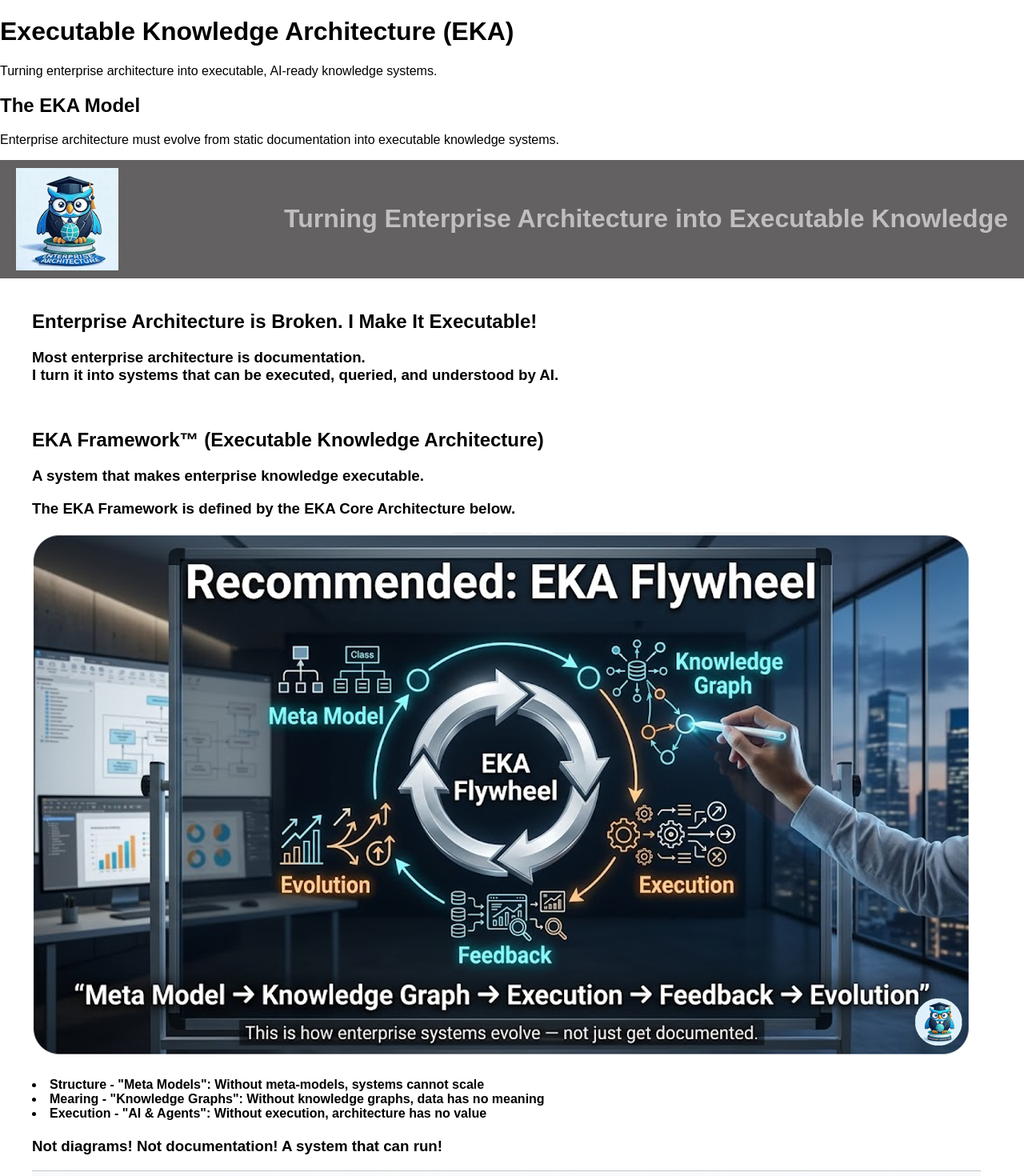
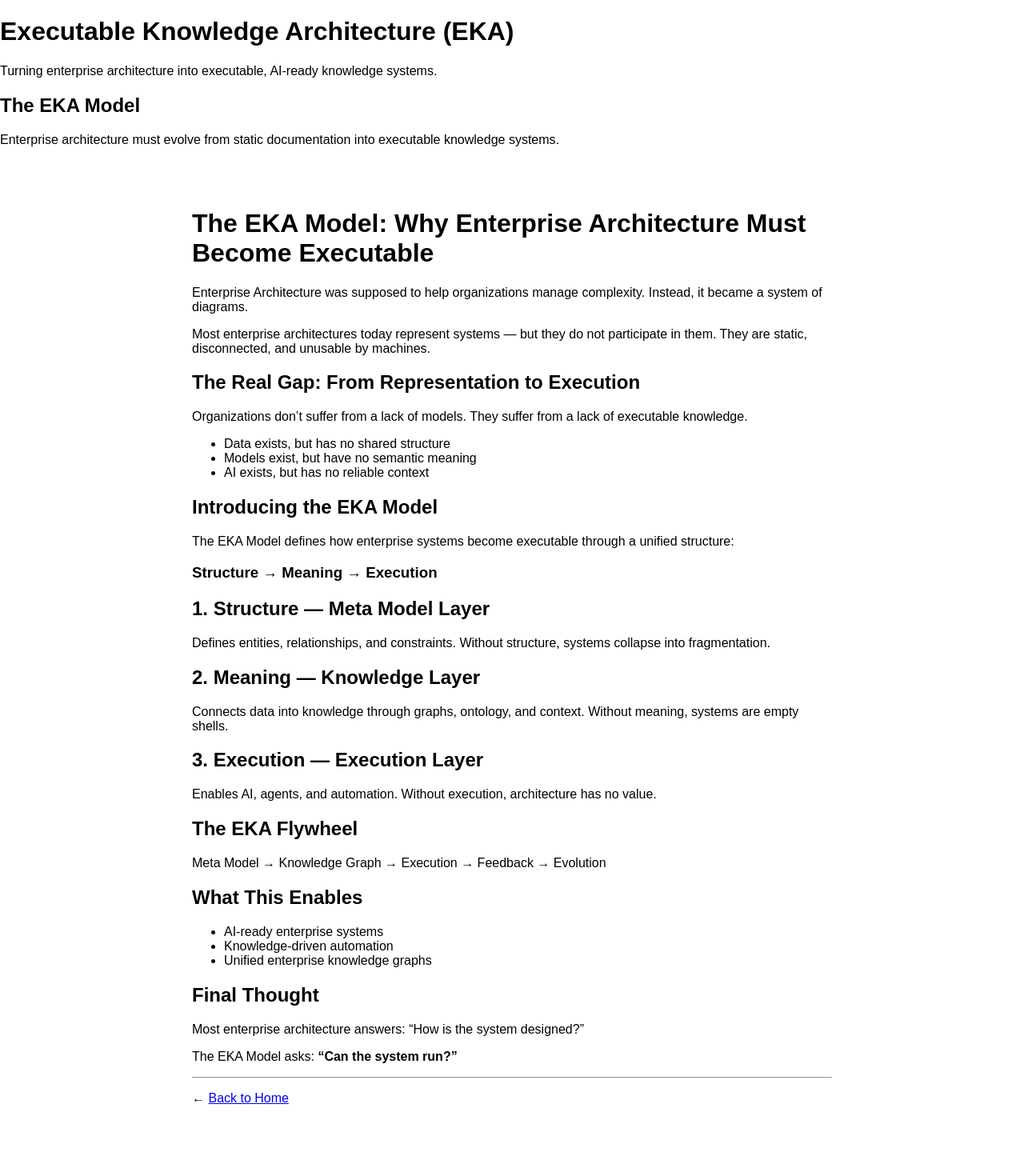
Before and after one commit to yasenstar/xiaoqiweb, a React (Create React App) app: page /eka-model in a window 1280 px wide. Shown: the top 1470 px of the page at 80% size. After the commit the page ends 1438 px from the top, so only its background shows below. Built offline with nearby package versions, Linux system fonts and the light colour scheme.

Commit message:
update coursecard

```diff
--- a/package.json
+++ b/package.json
@@ -9,6 +9,7 @@
     "@testing-library/user-event": "^13.5.0",
     "react": "^19.2.1",
     "react-dom": "^19.2.1",
+    "react-helmet": "^6.1.0",
     "react-router-dom": "^7.10.1",
     "react-scripts": "5.0.1",
     "web-vitals": "^2.1.4"
--- a/src/App.js
+++ b/src/App.js
@@ -1,78 +1,106 @@
 import React from 'react';
-// import { BrowserRouter as Router, Routes, Route, Link } from 'react-router-dom';
+import { BrowserRouter, Routes, Route, Link } from 'react-router-dom';
 import CourseList from './pages/CourseList';
+import EKAModel from "./pages/eka-model";
 import logo from './logo.jpeg';
 import './App.css';
 
-function App() {
+// function App() {
+//   return (
+//     <div className="App">
+//       <div className="home-container">
+//         <header className="navbar">
+//           <img className="logo" src={logo} alt="ea-logo" />
+//           <h1>Turning Enterprise Architecture into Executable Knowledge</h1>
+//         </header>
+
+//         <main className="main-content">
+//           <section id="about">
+//             <h2>Enterprise Architecture is Broken. I Make It Executable!</h2>
+//             <h3>Most enterprise architecture is documentation.<br/>I turn it into systems that can be executed, queried, and understood by AI.</h3>
+//             <br/>
+//             <h2>EKA Framework™ (Executable Knowledge Architecture)</h2>
+//             <h3>A system that makes enterprise knowledge executable.</h3>
+//             <h3>The EKA Framework is defined by the EKA Core Architecture below.</h3>
+//             <div className="border border-gray-200 overflow-hidden rounded-sm shadow-sm transition-shadow hover:shadow-md">
+//               <img
+//                 src="EKA.png" alt="EKA"
+//                 className="w-full h-auto aspect-video object-cover group-hover:scale-105 transition-transform duration-300"
+//               />
+//             </div>
+//             <h4>
+//               <li>Structure - "Meta Models": Without meta-models, systems cannot scale</li>
+//               <li>Mearing - "Knowledge Graphs":  Without knowledge graphs, data has no meaning</li>
+//               <li>Execution - "AI & Agents": Without execution, architecture has no value</li>
+//             </h4>
+//             <h3>Not diagrams! Not documentation! A system that can run!</h3>
+//             <div className="border border-gray-200 overflow-hidden rounded-sm shadow-sm transition-shadow hover:shadow-md">
+//               <img
+//                 src="EKA_Layered_Framework.png" alt="EKA Framework"
+//                 className="w-full h-auto aspect-video object-cover group-hover:scale-105 transition-transform duration-300"
+//               />
+//             </div>
+//             <div>
+//               <li>Transform enterprise architecture into AI-ready systems</li>
+//               <li>Build knowledge graphs with real business meaning</li>
+//               <li>Enable intelligent automation and decision-making</li>
+//               <li>Connect fragmented systems into a unified knowledge layer</li>
+//             </div>
+//           </section>
+//           <section id="share">
+//             <CourseList />
+//             <h3>Explore the Framework (TBA)</h3>
+//             <h3>App to Your System (TBA)</h3>
+//           </section>
+//           <section>
+//             <h2>Who Am I?</h2>
+//             <p>
+//               I work at the intersection of Enterprise Architecture, Knowledge Graphs, and AI.<br/>
+//               My focus is not modeling systems —<br/>
+//               but making them computable, connected, and executable.<br/>
+//               I design frameworks that turn fragmented enterprise knowledge into structured systems that AI can understand and act on.
+//             </p>
+//           </section>
+
+//           <section id="contact">
+//             <h2>Contact Me</h2>
+//             <p>Email me at <a className="App-link" href="mailto:xiaoqizhao@outlook.com">my Email </a></p>
+//           </section>
+//         </main>
+
+//         <footer className="footer">
+//           <p>© 2025~2026 Xiaoqi Website. All rights reserved.</p>
+//         </footer>
+//       </div>
+//     </div>
+//   );
+// }
+
+// export default App;
+
+function Home() {
   return (
-    <div className="App">
-      <div className="home-container">
-        <header className="navbar">
-          <img className="logo" src={logo} alt="ea-logo" />
-          <h1>Turning Enterprise Architecture into Executable Knowledge</h1>
-        </header>
+    <div>
+      <h1>Executable Knowledge Architecture (EKA)</h1>
 
-        <main className="main-content">
-          <section id="about">
-            <h2>Enterprise Architecture is Broken. I Make It Executable!</h2>
-            <h3>Most enterprise architecture is documentation.<br/>I turn it into systems that can be executed, queried, and understood by AI.</h3>
-            <br/>
-            <h2>EKA Framework™ (Executable Knowledge Architecture)</h2>
-            <h3>A system that makes enterprise knowledge executable.</h3>
-            <h3>The EKA Framework is defined by the EKA Core Architecture below.</h3>
-            <div className="border border-gray-200 overflow-hidden rounded-sm shadow-sm transition-shadow hover:shadow-md">
-              <img
-                src="EKA.png" alt="EKA"
-                className="w-full h-auto aspect-video object-cover group-hover:scale-105 transition-transform duration-300"
-              />
-            </div>
-            <h4>
-              <li>Structure - "Meta Models": Without meta-models, systems cannot scale</li>
-              <li>Mearing - "Knowledge Graphs":  Without knowledge graphs, data has no meaning</li>
-              <li>Execution - "AI & Agents": Without execution, architecture has no value</li>
-            </h4>
-            <h3>Not diagrams! Not documentation! A system that can run!</h3>
-            <div className="border border-gray-200 overflow-hidden rounded-sm shadow-sm transition-shadow hover:shadow-md">
-              <img
-                src="EKA_Layered_Framework.png" alt="EKA Framework"
-                className="w-full h-auto aspect-video object-cover group-hover:scale-105 transition-transform duration-300"
-              />
-            </div>
-            <div>
-              <li>Transform enterprise architecture into AI-ready systems</li>
-              <li>Build knowledge graphs with real business meaning</li>
-              <li>Enable intelligent automation and decision-making</li>
-              <li>Connect fragmented systems into a unified knowledge layer</li>
-            </div>
-          </section>
-          <section id="share">
-            <CourseList />
-            <h3>Explore the Framework (TBA)</h3>
-            <h3>App to Your System (TBA)</h3>
-          </section>
-          <section>
-            <h2>Who Am I?</h2>
-            <p>
-              I work at the intersection of Enterprise Architecture, Knowledge Graphs, and AI.<br/>
-              My focus is not modeling systems —<br/>
-              but making them computable, connected, and executable.<br/>
-              I design frameworks that turn fragmented enterprise knowledge into structured systems that AI can understand and act on.
-            </p>
-          </section>
+      <p>
+        Turning enterprise architecture into executable, AI-ready knowledge systems.
+      </p>
 
-          <section id="contact">
-            <h2>Contact Me</h2>
-            <p>Email me at <a className="App-link" href="mailto:xiaoqizhao@outlook.com">my Email </a></p>
-          </section>
-        </main>
-
-        <footer className="footer">
-          <p>© 2025~2026 Xiaoqi Website. All rights reserved.</p>
-        </footer>
-      </div>
+      <Link to="/pages/eka-model">Read: The EKA Model</Link>
     </div>
   );
 }
 
+function App() {
+  return (
+    <BrowserRouter>
+      <Routes>
+        <Route path="/" element={<Home />} />
+        <Route path="/eka-model" element={<EKAModel />} />
+      </Routes>
+    </BrowserRouter>
+  );
+}
+
 export default App;
--- /dev/null
+++ b/src/pages/eka-model.js
@@ -0,0 +1,136 @@
+import React from "react";
+import { Helmet } from "react-helmet";
+
+const EKAModel = () => {
+  return (
+    <>
+      {/* SEO Meta */}
+      <Helmet>
+        <title>
+          The EKA Model: Why Enterprise Architecture Must Become Executable
+        </title>
+        <meta
+          name="description"
+          content="Enterprise architecture must evolve from static documentation into executable knowledge systems. Introducing the EKA Model."
+        />
+
+        {/* Open Graph */}
+        <meta property="og:title" content="The EKA Model" />
+        <meta
+          property="og:description"
+          content="Turning enterprise architecture into executable knowledge systems."
+        />
+        <meta property="og:type" content="article" />
+        <meta property="og:url" content="https://xiaoqi.com/eka-model" />
+
+        {/* Schema */}
+        <script type="application/ld+json">
+          {JSON.stringify({
+            "@context": "https://schema.org",
+            "@type": "Article",
+            headline:
+              "The EKA Model: Why Enterprise Architecture Must Become Executable",
+            author: {
+              "@type": "Person",
+              name: "Xiaoqi Zhao",
+            },
+            datePublished: "2026-05-02",
+            mainEntityOfPage: "https://xiaoqi.com/eka-model",
+          })}
+        </script>
+      </Helmet>
+
+      <main style={{ maxWidth: "800px", margin: "0 auto", padding: "40px" }}>
+        <h1>
+          The EKA Model: Why Enterprise Architecture Must Become Executable
+        </h1>
+
+        <p>
+          Enterprise Architecture was supposed to help organizations manage
+          complexity. Instead, it became a system of diagrams.
+        </p>
+
+        <p>
+          Most enterprise architectures today represent systems — but they do
+          not participate in them. They are static, disconnected, and unusable
+          by machines.
+        </p>
+
+        <h2>The Real Gap: From Representation to Execution</h2>
+
+        <p>
+          Organizations don’t suffer from a lack of models. They suffer from a
+          lack of executable knowledge.
+        </p>
+
+        <ul>
+          <li>Data exists, but has no shared structure</li>
+          <li>Models exist, but have no semantic meaning</li>
+          <li>AI exists, but has no reliable context</li>
+        </ul>
+
+        <h2>Introducing the EKA Model</h2>
+
+        <p>
+          The EKA Model defines how enterprise systems become executable through
+          a unified structure:
+        </p>
+
+        <h3>Structure → Meaning → Execution</h3>
+
+        <h2>1. Structure — Meta Model Layer</h2>
+
+        <p>
+          Defines entities, relationships, and constraints. Without structure,
+          systems collapse into fragmentation.
+        </p>
+
+        <h2>2. Meaning — Knowledge Layer</h2>
+
+        <p>
+          Connects data into knowledge through graphs, ontology, and context.
+          Without meaning, systems are empty shells.
+        </p>
+
+        <h2>3. Execution — Execution Layer</h2>
+
+        <p>
+          Enables AI, agents, and automation. Without execution, architecture
+          has no value.
+        </p>
+
+        <h2>The EKA Flywheel</h2>
+
+        <p>
+          Meta Model → Knowledge Graph → Execution → Feedback → Evolution
+        </p>
+
+        <h2>What This Enables</h2>
+
+        <ul>
+          <li>AI-ready enterprise systems</li>
+          <li>Knowledge-driven automation</li>
+          <li>Unified enterprise knowledge graphs</li>
+        </ul>
+
+        <h2>Final Thought</h2>
+
+        <p>
+          Most enterprise architecture answers: “How is the system designed?”
+        </p>
+
+        <p>
+          The EKA Model asks: <strong>“Can the system run?”</strong>
+        </p>
+
+        <hr />
+
+        <p>
+          ← <a href="/">Back to Home</a>
+        </p>
+      </main>
+    </>
+  );
+};
+
+export default EKAModel;
```
Also changed, not shown: 1 other file (tests, documents, lock files or other folders).
